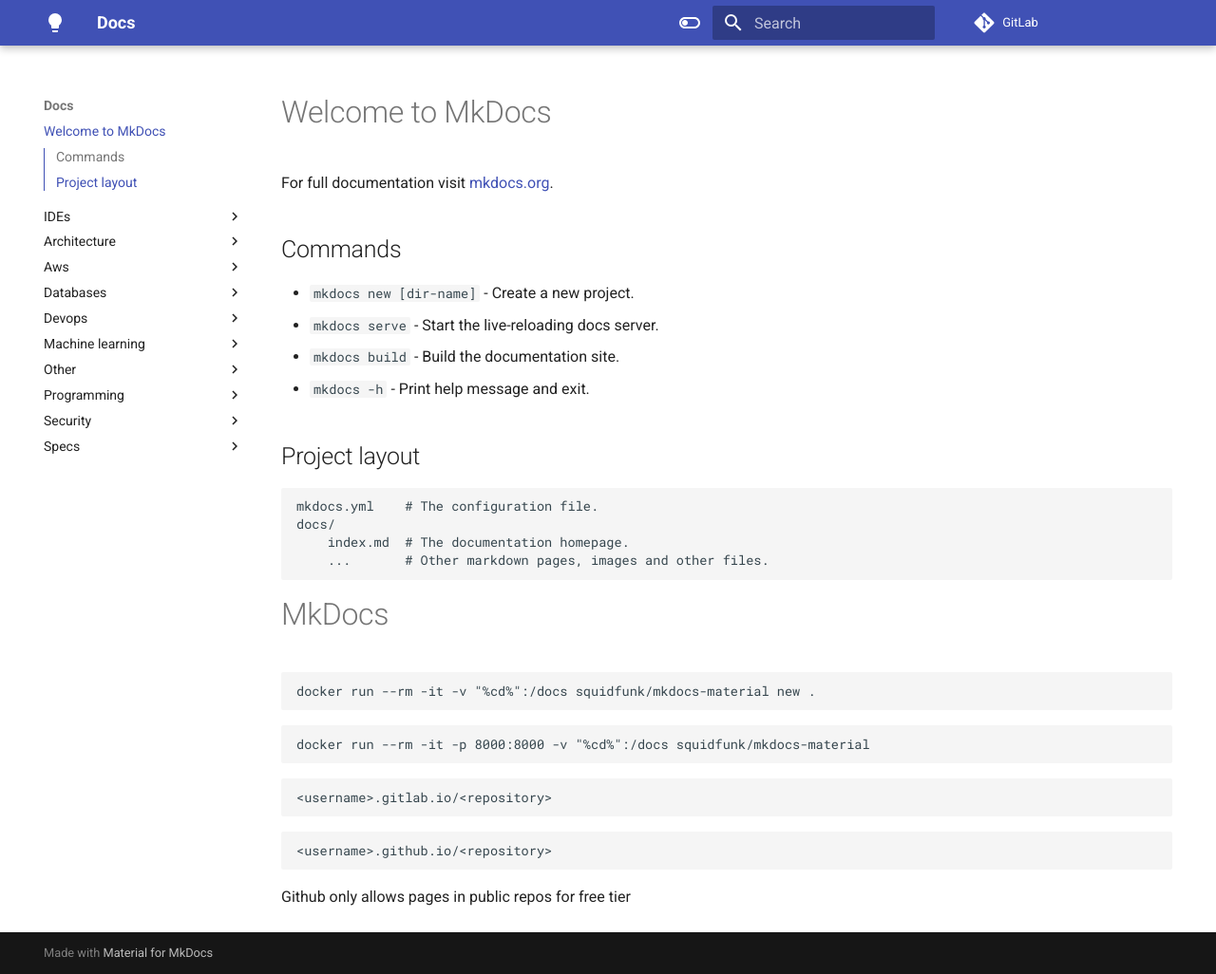
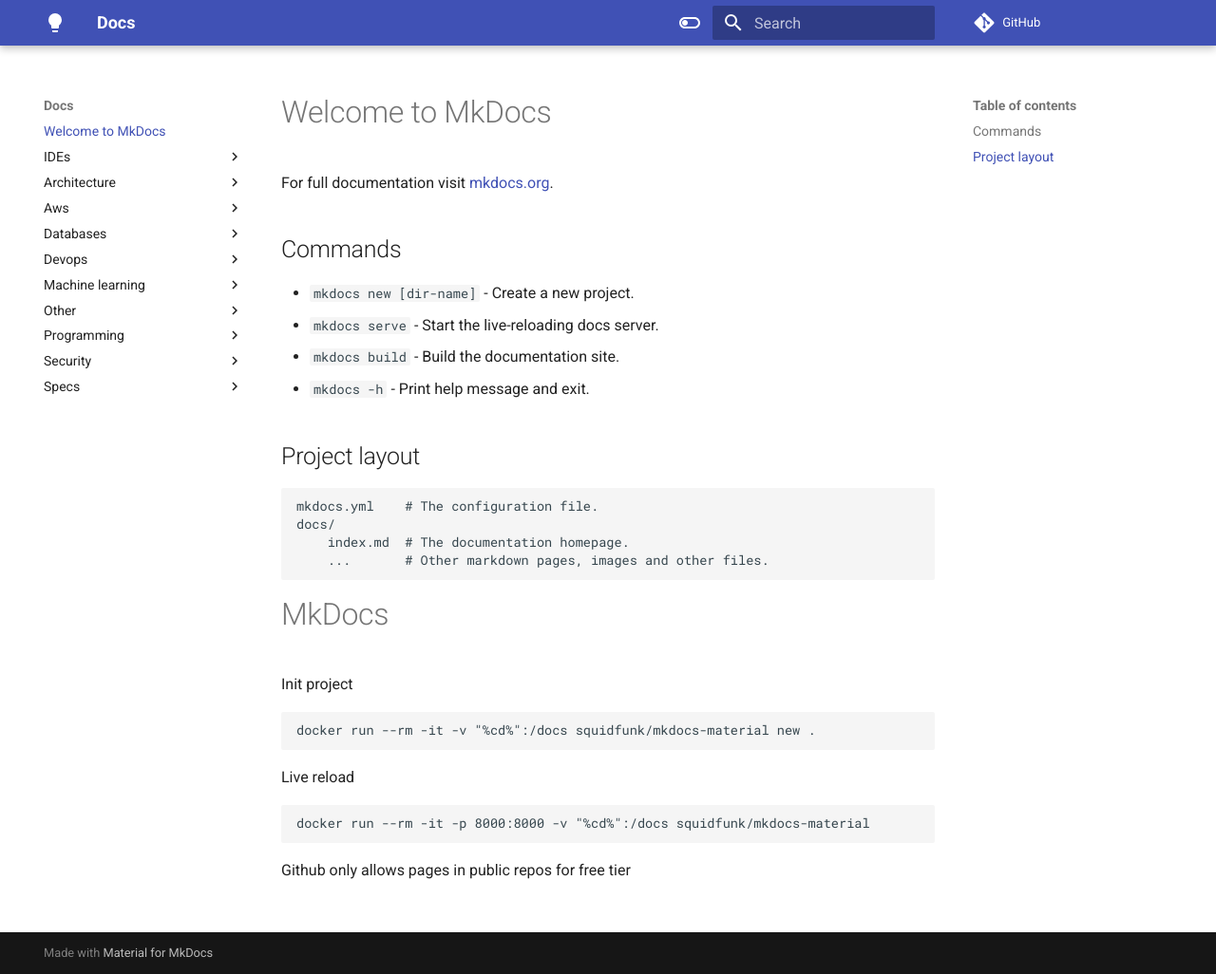
Before and after one commit to devdevx/auto_docs, an MkDocs documentation site: the page built from docs/index.md, in a window 1280 px wide and 1026 px high. Shown: the whole window at 95% size. Built offline with MkDocs 1.6.1 and Material for MkDocs 9.7.7, drawn with Linux system fonts in a browser that asks for light colours; comment, search, counter and statistics services are not loaded.

`````diff
--- a/docs/index.md
+++ b/docs/index.md
@@ -18,20 +18,14 @@
 
 # MkDocs
 
+Init project
 ````
 docker run --rm -it -v "%cd%":/docs squidfunk/mkdocs-material new .
 ````
 
+Live reload
 ````
 docker run --rm -it -p 8000:8000 -v "%cd%":/docs squidfunk/mkdocs-material
 ````
 
-````
-<username>.gitlab.io/<repository>
-````
-
-````
-<username>.github.io/<repository>
-````
-
 Github only allows pages in public repos for free tier
--- a/mkdocs.yml
+++ b/mkdocs.yml
@@ -1,11 +1,11 @@
 site_name: Docs
-markdown_extensions:
-  - pymdownx.highlight:
-      anchor_linenums: true
-  - pymdownx.inlinehilite
-  - pymdownx.snippets
-  - pymdownx.superfences
-repo_url: https://gitlab.com/devdevx/docs/pages
+#markdown_extensions:
+#  - pymdownx.highlight:
+#      anchor_linenums: true
+#  - pymdownx.inlinehilite
+#  - pymdownx.snippets
+#  - pymdownx.superfences
+repo_url: https://github.com/devdevx/auto_docs
 plugins:
   - search
   # https://github.com/timvink/mkdocs-enumerate-headings-plugin
@@ -15,13 +15,13 @@
   name: material
   icon:
     logo: material/lightbulb
-  features:
-    - navigation.instant # To work like a SPA
-    - navigation.tracking # To track current section url
+#  features:
+#    - navigation.instant # To work like a SPA
+#    - navigation.tracking # To track current section url
 #    - navigation.sections # Render all sidevar sections in big screens
-    - navigation.indexes # To allow index.md inside each folder
-    - toc.integrate # To integrate the TOC in the navigation
-    - content.code.annotate # To annotate code
+#    - navigation.indexes # To allow index.md inside each folder
+#    - toc.integrate # To integrate the TOC in the navigation
+#    - content.code.annotate # To annotate code
   palette:
     - media: "(prefers-color-scheme: light)"
       scheme: default
`````
